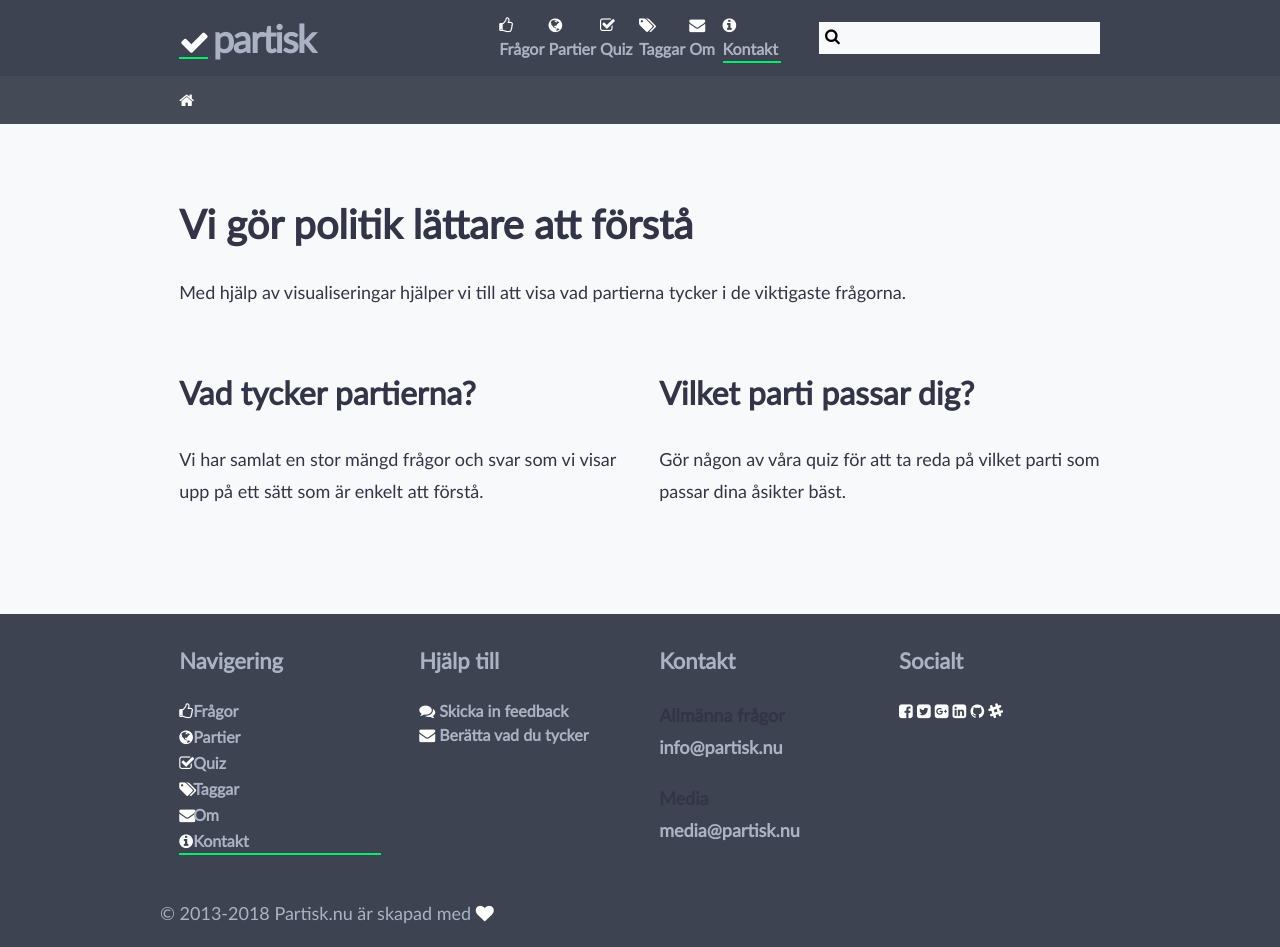
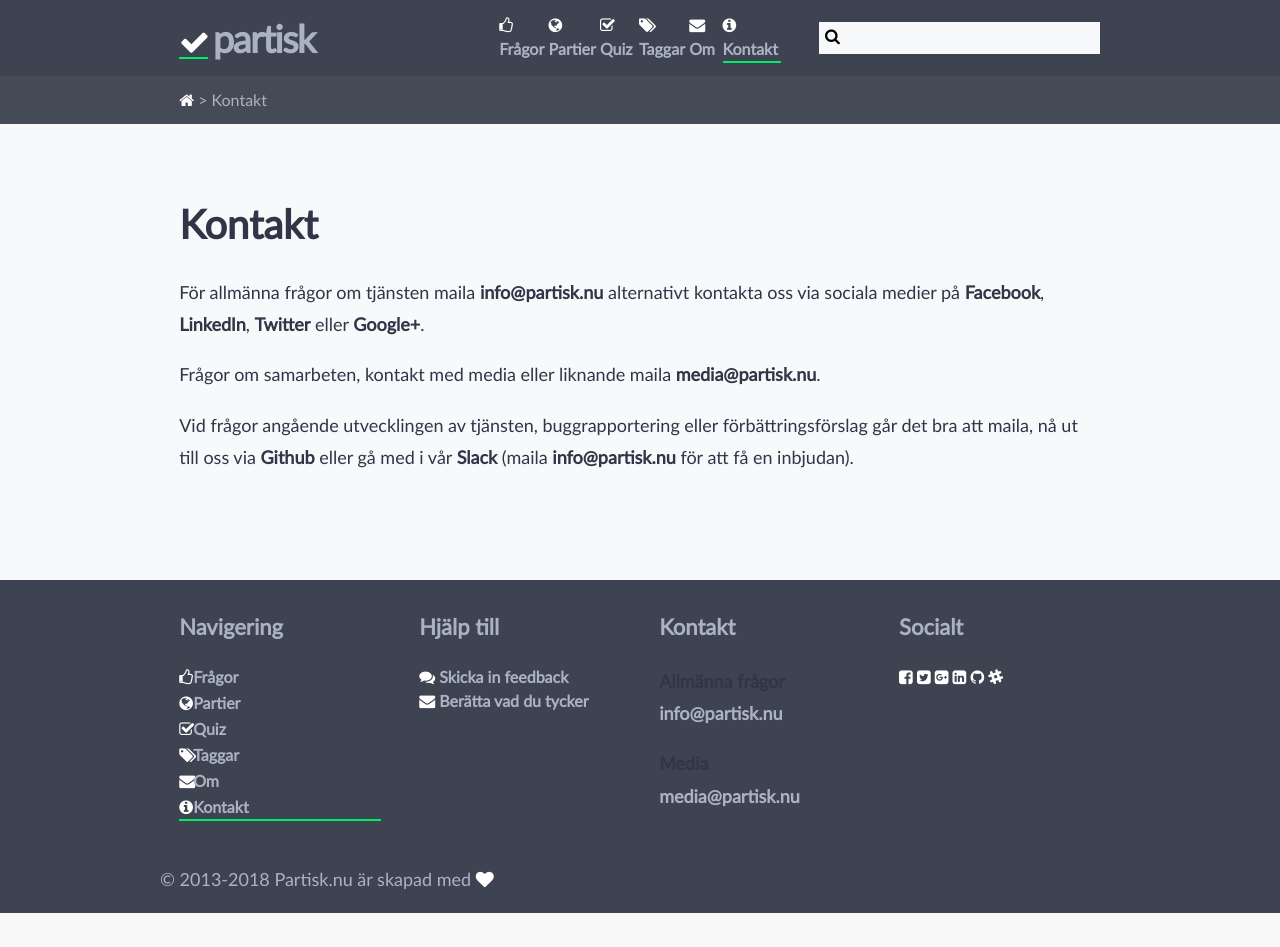
Before and after one commit to Partisk/Partisk.nu, a Django app: page /kontakt/ in a window 1280 px wide. After the commit the page ends 913 px from the top, so only its background shows below. Run offline with Django 3.2, Linux system fonts and the light colour scheme; parts of the project's set-up code (start-up, migrations or seed data) failed here and were passed over; some libraries are stand-ins or nearby versions.

Commit message:
Added contact info Resolves #24

```diff
--- a/partisk/templates/contact.html
+++ b/partisk/templates/contact.html
@@ -1,22 +1,30 @@
 {% extends "base.html" %}
 {% block social %}
-    {% include "social.html" with title='Kontakt' description='Kontakta oss som driver Partisk.nu' image='images/logo.png' %}
+    {% include "social.html" with title='Kontakt' description='Kontakta oss' image='images/logo.png' %}
 {% endblock %}
+{% block breadcrumbs %}
+    {{block.super}}
+    <span class="divider">&gt;</span>
+    <span class="breadcrumb">Kontakt</span>
+{% endblock %}
+{% block title %}Kontakt{% endblock %}
 {% block content %}
     <div class="row">
         <div class="col-12">
-            <h1>Vi gör politik lättare att förstå</h1>
-            <p>Med hjälp av visualiseringar hjälper vi till att visa vad partierna tycker i de viktigaste frågorna. </p>
-        </div>
-    </div>
-    <div class="row">
-        <div class="col-6">
-            <h2>Vad tycker partierna?</h2>
-            <p>Vi har samlat en stor mängd frågor och svar som vi visar upp på ett sätt som är enkelt att förstå. </p>
-        </div>
-        <div class="col-6">
-            <h2>Vilket parti passar dig?</h2>
-            <p>Gör någon av våra quiz för att ta reda på vilket parti som passar dina åsikter bäst.</p>
+            <h1>Kontakt</h1>
+                    <p>För allmänna frågor om tjänsten maila <a href="mailto:info@partisk.nu">info@partisk.nu</a> alternativt kontakta oss via sociala medier på
+                    <a href="https://www.facebook.com/partisk.nu" title="Facebook">Facebook</a>,
+                    <a href="http://www.linkedin.com/company/5005133" title="LinkedIn">LinkedIn</a>,
+                    <a href="https://twitter.com/partisknu" title="Twitter">Twitter</a> eller
+                    <a href="https://plus.google.com/108714344898230265138" rel="publisher" title="Google+">Google+</a>.</p>
+
+                    <p>Frågor om samarbeten, kontakt med media eller liknande maila <a href="mailto:media@partisk.nu">media@partisk.nu</a>.</p>
+
+                    <p>Vid frågor angående utvecklingen av tjänsten, buggrapportering eller förbättringsförslag går det bra att maila, nå ut till oss via
+                    <a href="https://github.com/rasmushaglund/Partisk" title="GitHub">Github</a> eller gå med i vår
+                    <a href="https://partisk.slack.com" title="Slack">Slack</a> (maila <a href="mailto:info@partisk.nu">info@partisk.nu</a> för att få en inbjudan).
+                    </p>
+
         </div>
     </div>
 {% endblock %}
```
